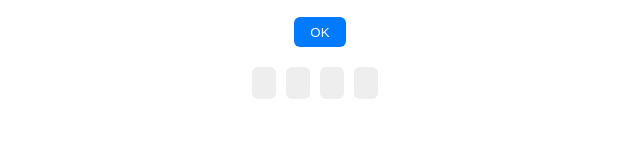
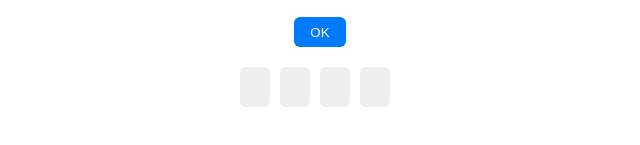
Before and after one commit to FxxkTheLife/cantonese-challenge, a plain HTML site: page index.html in a window 1280 px wide. Shown: the part 135-280 px from the top of the page, 320-960 px from the left. Drawn offline with Linux system fonts and the light colour scheme.

Commit message:
opt: (#2)
* verify area adaption

```diff
--- a/index.html
+++ b/index.html
@@ -12,7 +12,7 @@
     </div>
 
     <div class="width-container">
-        <input id="guess-input" class="guess-input" type="text" placeholder="在这里输入听到的话">
+        <input id="guess-input" class="guess-input" type="text" placeholder="在这里输入听到的话" maxlength="50">
     </div>
     <div class="width-container">
         <button class="button" onclick="guess();">OK</button>
--- a/verify.css
+++ b/verify.css
@@ -38,21 +38,32 @@ body {
 
 #verify-area {
     margin: auto;
+    display: flex;
+    align-content: center;
+    align-items: center;
+    justify-content: center;
+    flex-wrap: wrap;
 }
 
-.verify-input {
+.verify-text {
     background-color: var(--gray);
-    width: 20px;
-    height: 30px;
+    width: 30px;
+    height: 40px;
     color: black;
     border: none;
     border-radius: 6px;
     text-align: center;
     margin-right: 10px;
+    margin-bottom: 10px;
+    display: flex;
+    font-size: 16px;
+    font-family: monospace;
+    align-content: center;
+    align-items: center;
+    justify-content: center;
 }
 
-.verify-input.success {
+.verify-text.success {
     background-color: var(--green);
     color: white;
-    border-color: green;
 }
--- a/verify.js
+++ b/verify.js
@@ -10,20 +10,16 @@ function generateVerifyInputs(count) {
     let verifyInputs = [];
     if (typeof count === 'number') {
         for (i = 0; i < count; i++) {
-            const verifyInput = generateSingleVerifyInput(i);
+            const verifyInput = generateSingleVerifyText();
             verifyInputs.push(verifyInput);
         }
     }
     return verifyInputs;
 }
 
-function generateSingleVerifyInput(no) {
-    const singleVerifyArea = document.createElement('input');
-    singleVerifyArea.id = 'verify-input-' + no;
-    singleVerifyArea.type = 'text';
-    singleVerifyArea.classList.add('verify-input');
-    singleVerifyArea.maxlength = 1;
-    singleVerifyArea.disabled = true;
+function generateSingleVerifyText() {
+    const singleVerifyArea = document.createElement('div');
+    singleVerifyArea.classList.add('verify-text');
     return singleVerifyArea;
 }
 
@@ -34,7 +30,7 @@ function fillVerifyArea(solution, verifyInputs, guessStatus) {
     for (i = 0; i < verifyInputs.length; i++) {
         const verifyInput = verifyInputs[i];
         if (guessStatus[i]) {
-            verifyInput.value = solutionChars[i];
+            verifyInput.innerText = solutionChars[i];
             verifyInput.classList.add('success');
         }
     }
@@ -43,7 +39,7 @@ function fillVerifyArea(solution, verifyInputs, guessStatus) {
 function clearVerifyArea(guessStatus, verifyInputs) {
     for (let i = 0; i < Math.min(guessStatus.length, verifyInputs.length); i++) {
         if (!guessStatus[i]) {
-            verifyInputs[i].value = '';
+            verifyInputs[i].innerText = '';
         }
     }
 }
```
